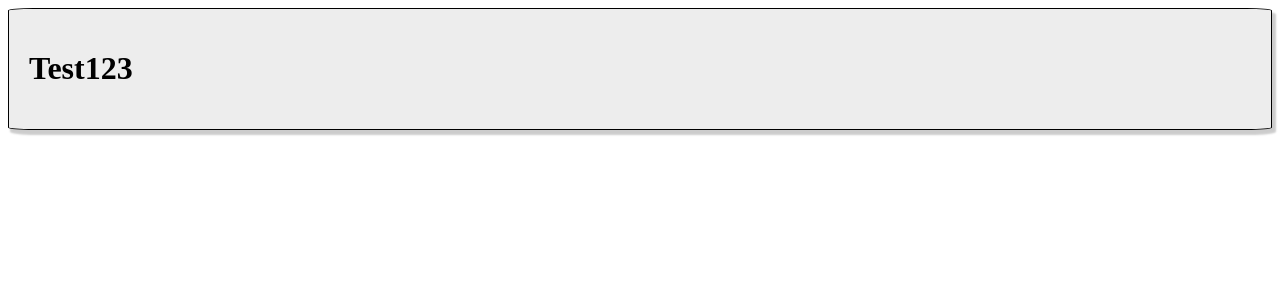
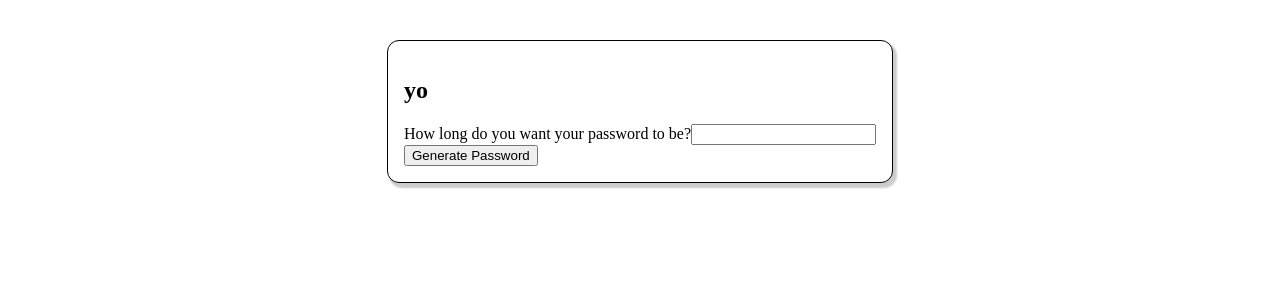
Before and after one commit to ericlafontsee/Password-Generator-Vue, a Vue app: page / in a window 1280 px wide. Shown: the top 300 px of the page. Built offline with nearby package versions, Linux system fonts and the light colour scheme.

Commit message:
added form to receive user's input

```diff
--- /dev/null
+++ b/src/components/UI/BaseDialog.vue
@@ -0,0 +1,9 @@
+<template>
+    <form @submit.prevent="">
+      <div class="form-control">
+        <label for="passwordLength">How long do you want your password to be?</label>
+        <input id="passwordLength" name="passwordLength" type="text" ref="passwordLengthInput" />
+      </div>
+        <button type="submit">Generate Password</button>
+    </form>
+</template>
--- a/src/components/UI/PasswordContainer.vue
+++ b/src/components/UI/PasswordContainer.vue
@@ -1,25 +1,28 @@
 <template>
-<div id="passwordContainer">
-    <PasswordOutput></PasswordOutput>
-</div>
+  <dialog open id="passwordContainer">
+    <password-output></password-output>
+    <base-dialog></base-dialog>
+  </dialog>
 </template>
 <script>
 import PasswordOutput from './PasswordOutput.vue';
+import BaseDialog from './BaseDialog.vue';
 
 export default {
   components: {
-    PasswordOutput
-  }
+    PasswordOutput,
+    BaseDialog,
+  },
 };
-
 </script>
 
 <style scoped>
-#passwordContainer{
-    background: #ededed;
-    border-radius: 2%;
-    box-shadow: 3px 4px 2px 1px rgba(0, 0, 0, .2);
-    border: 1px solid black;
-    padding: 20px;
+#passwordContainer {
+  box-shadow: 3px 4px 2px 1px rgba(0, 0, 0, 0.2);
+  border: 1px solid black;
+  border-radius: 12px;
+  padding: 1rem;
+  margin: 2rem auto;
+  max-width: 40rem;
 }
 </style>
--- a/src/components/UI/PasswordOutput.vue
+++ b/src/components/UI/PasswordOutput.vue
@@ -1,5 +1,5 @@
 <template>
-    <h1>Test123</h1>
+<h2>yo</h2>
 </template>
 
 
```
